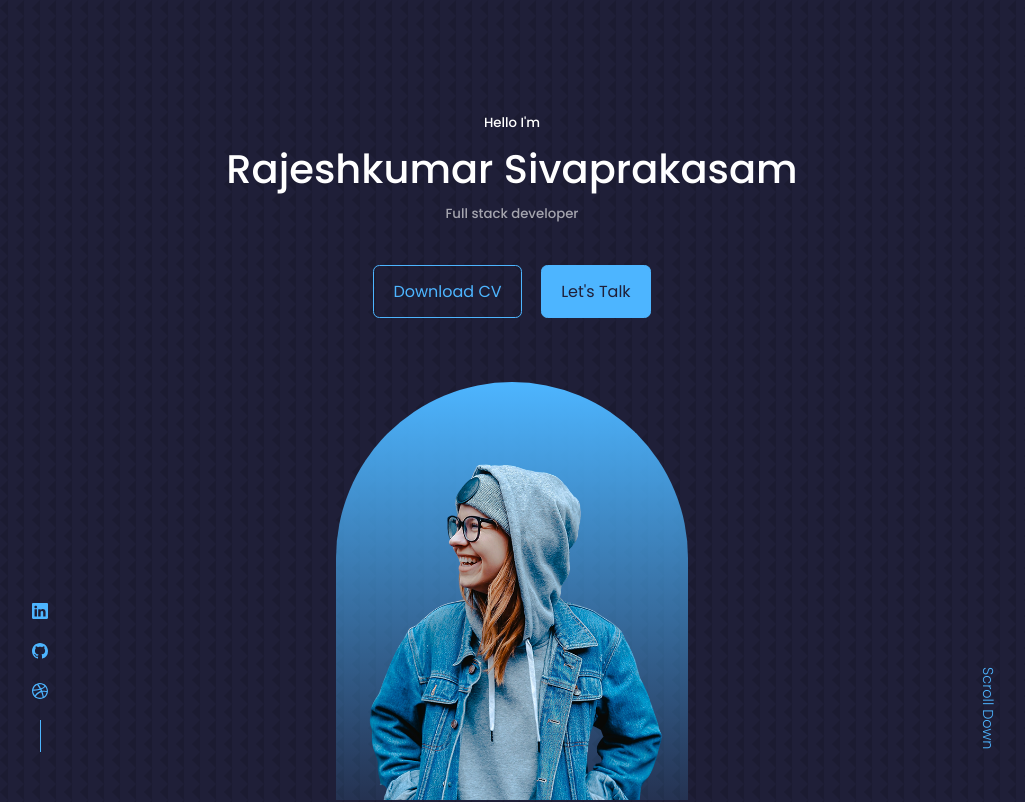
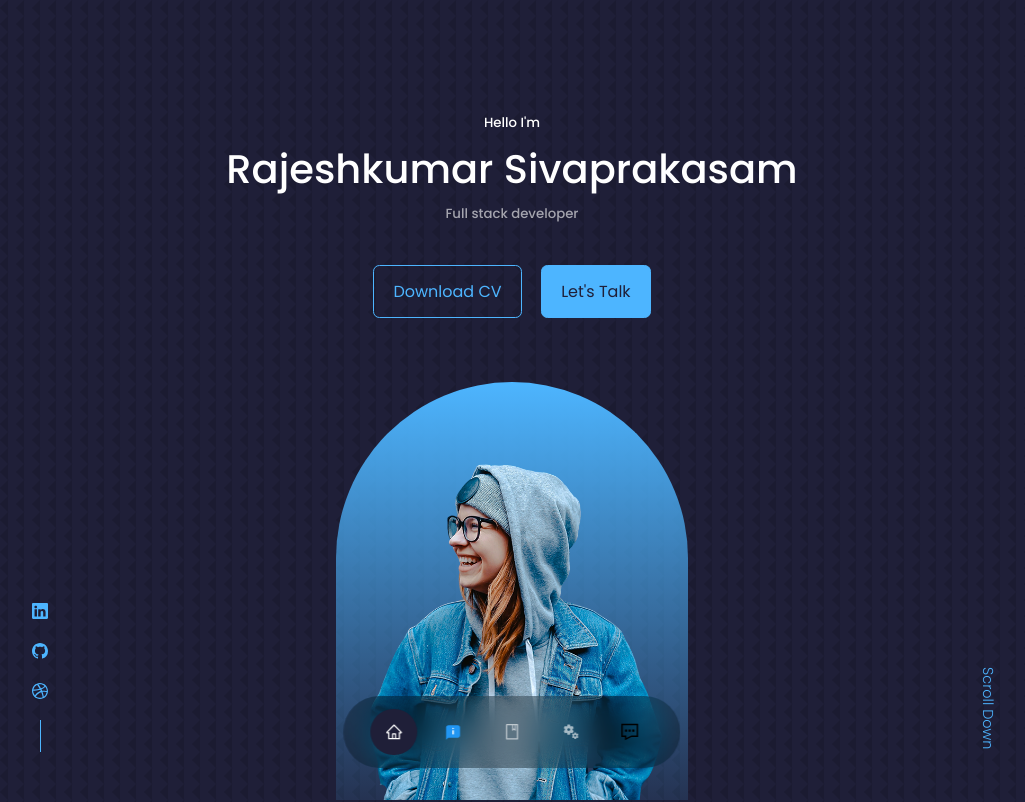
Before and after one commit to Rajeshkumar-sivaprakasam/portfolio, a React (Create React App) app: page / in a window 1280 px wide. Shown: the top 802 px of the page, without its empty margins (128-1153 px from the left). Built offline with nearby package versions, Linux system fonts and the light colour scheme.

Commit message:
nav component completed!

```diff
--- a/src/components/nav/Nav.jsx
+++ b/src/components/nav/Nav.jsx
@@ -1,18 +1,24 @@
-import React from 'react'
+import React, { useState } from 'react'
 import './nav.css'
 import { AiOutlineHome, AiOutlineBook } from 'react-icons/ai'
 import { FcAbout } from 'react-icons/fc';
 import { MdOutlineMiscellaneousServices } from 'react-icons/md'
 import { GrContact } from 'react-icons/gr'
 const Nav = () => {
+  const [activeNav, setActiveNav] = useState('#')
   return (
-    <nav>
-      <a href=""><AiOutlineHome /></a>
-      <a href="#about"><FcAbout /></a>
-      <a href="#experience"><AiOutlineBook /></a>
-      <a href="#services"><MdOutlineMiscellaneousServices /></a>
-      <a href="#contact"><GrContact /></a>
-    </nav>
+    <nav className='nav' >
+      <a href="#" onClick={() => setActiveNav('#')} className={activeNav === '#' ? 'active' : ''}><AiOutlineHome /></a>
+      <a href="#about" onClick={() => setActiveNav('#about')} className={activeNav === '#about' ? 'active' : ''}>
+        <FcAbout />
+      </a>
+      <a href="#experience" onClick={() => setActiveNav('#experience')} className={activeNav === '#experience' ? 'active' : ''}>
+        <AiOutlineBook /></a>
+      <a href="#services" onClick={() => setActiveNav('#services')} className={activeNav === '#services' ? 'active' : ''}>
+        <MdOutlineMiscellaneousServices /></a>
+      <a href="#contact" onClick={() => setActiveNav('#contact')} className={activeNav === '#contact' ? 'active' : ''}>
+        <GrContact /></a>
+    </nav >
   )
 }
 
--- a/src/components/nav/nav.css
+++ b/src/components/nav/nav.css
@@ -0,0 +1,31 @@
+nav {
+  background: rgba(0, 0, 0, 0.3);
+  width: max-content;
+  padding: 0.8rem 1.7rem;
+  z-index: 2;
+  position: fixed;
+  left: 50%;
+  bottom: 2rem;
+  transform: translate(-50%);
+  display: flex;
+  gap: 0.8rem;
+  border-radius: 3rem;
+  backdrop-filter: blur(15px);
+}
+nav a {
+  background-color: transparent;
+  padding: 0.9rem;
+  border-radius: 50%;
+  display: flex;
+  color: var(--color-light);
+  font-size: 1.1rem;
+}
+
+nav a:hover {
+  background: rgba(0, 0, 0, 0.3);
+}
+
+nav a.active {
+  background: var(--color-bg);
+  color: var(--color-white);
+}
```
